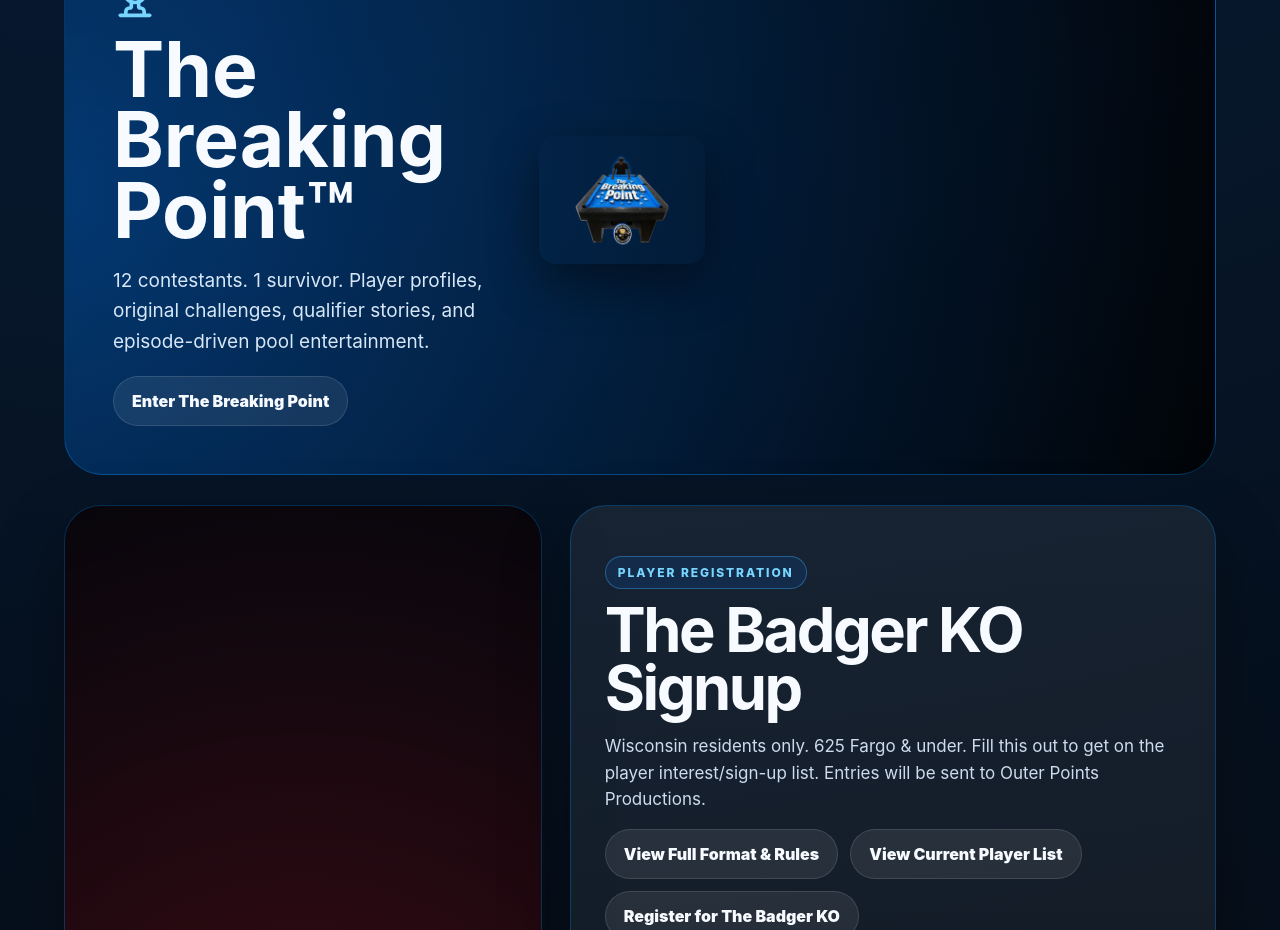
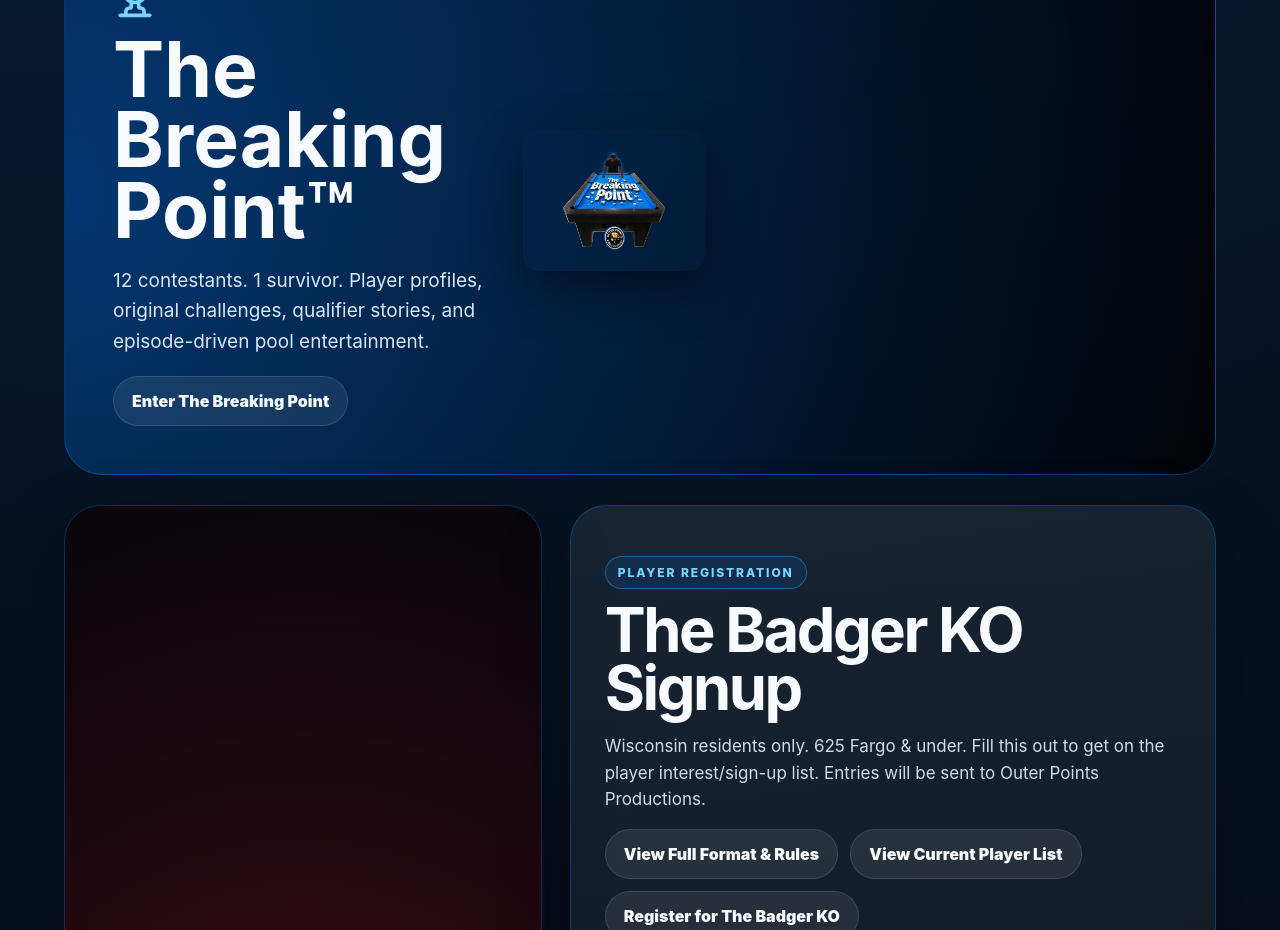
Before and after one commit to outerpointsproductions-design/outer-points-productions-clean, a React (Vite) app in the folder opp-clean-repo/: page / in a window 1280 px wide. Shown: the part 2220-3150 px from the top of the page. Built offline with nearby package versions, Linux system fonts and the light colour scheme.

Commit message:
Change Size of Breaking Point Image

```diff
--- a/opp-clean-repo/src/main.jsx
+++ b/opp-clean-repo/src/main.jsx
@@ -131,11 +131,11 @@ function App(){useEffect(()=>{if(window.location.pathname.includes('badger-ko-si
 
    <div
   style={{
-    flex: '0 1 28%',
+    flex: '0 1 32%',
     marginLeft: 'auto',
     display: 'flex',
     alignItems: 'center',
-    justifyContent: 'center'
+    justifyContent: 'flex-end'
   }}
 >
       <img
@@ -143,7 +143,7 @@ function App(){useEffect(()=>{if(window.location.pathname.includes('badger-ko-si
         alt="The Breaking Point"
         style={{
           width: '100%',
-          maxWidth: '380px',
+          maxWidth: '420px',
           height: 'auto',
           display: 'block',
           marginLeft: 'auto',
```
